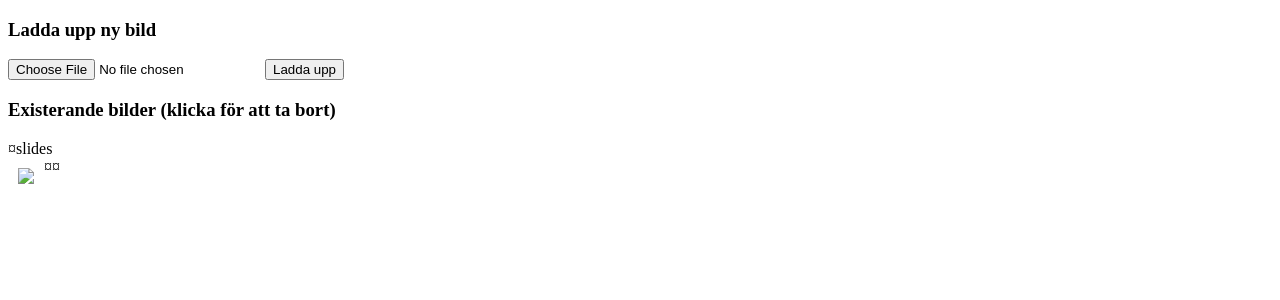
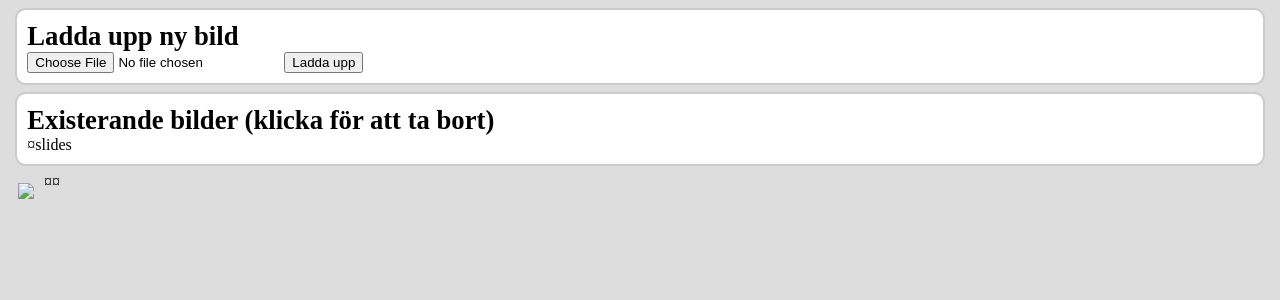
Before and after one commit to booski/slides, a PHP site: page /admin/admin.html in a window 1280 px wide. Shown: the top 300 px of the page. Run offline with PHP 8.4, Linux system fonts and the light colour scheme; data that the repository does not hold is empty.

Commit message:
CSS improvements

```diff
--- a/admin/admin.html
+++ b/admin/admin.html
@@ -9,8 +9,10 @@
   <body>
     <script type="text/javascript" src="script.js">
     </script>
-    <div>
-      <h3>Ladda upp ny bild</h3>
+    <div class="box">
+      <div class="title">
+	Ladda upp ny bild
+      </div>
       <form name="upload"
 	    action="./action.php"
 	    method="post"
@@ -20,10 +22,13 @@
 	<button>Ladda upp</button>
       </form>
     </div>
-    <div>
-      <h3>Existerande bilder (klicka för att ta bort)</h3>
+    <div class="box">
+      <div class="title">
+	Existerande bilder (klicka för att ta bort)
+      </div>
       <div class="slides">
 	¤slides
+	<div class="end"></div>
       </div>
     </div>
   </body>
--- a/admin/style.css
+++ b/admin/style.css
@@ -1,5 +1,27 @@
+body {
+    background-color: #ddd;
+}
+
+.title {
+    font-weight: bold;
+    font-size: 20pt;
+}
+
 .slide {
     cursor: pointer;
     float: left;
     margin: 10px;
 }
+
+.box {
+    background-color: #fff;
+    box-sizing: border-box;
+    border-radius: 8pt;
+    border: 2pt solid #ccc;
+    padding: 8pt;
+    margin: 5pt;
+}
+
+.end {
+    clear: both;
+}
```
